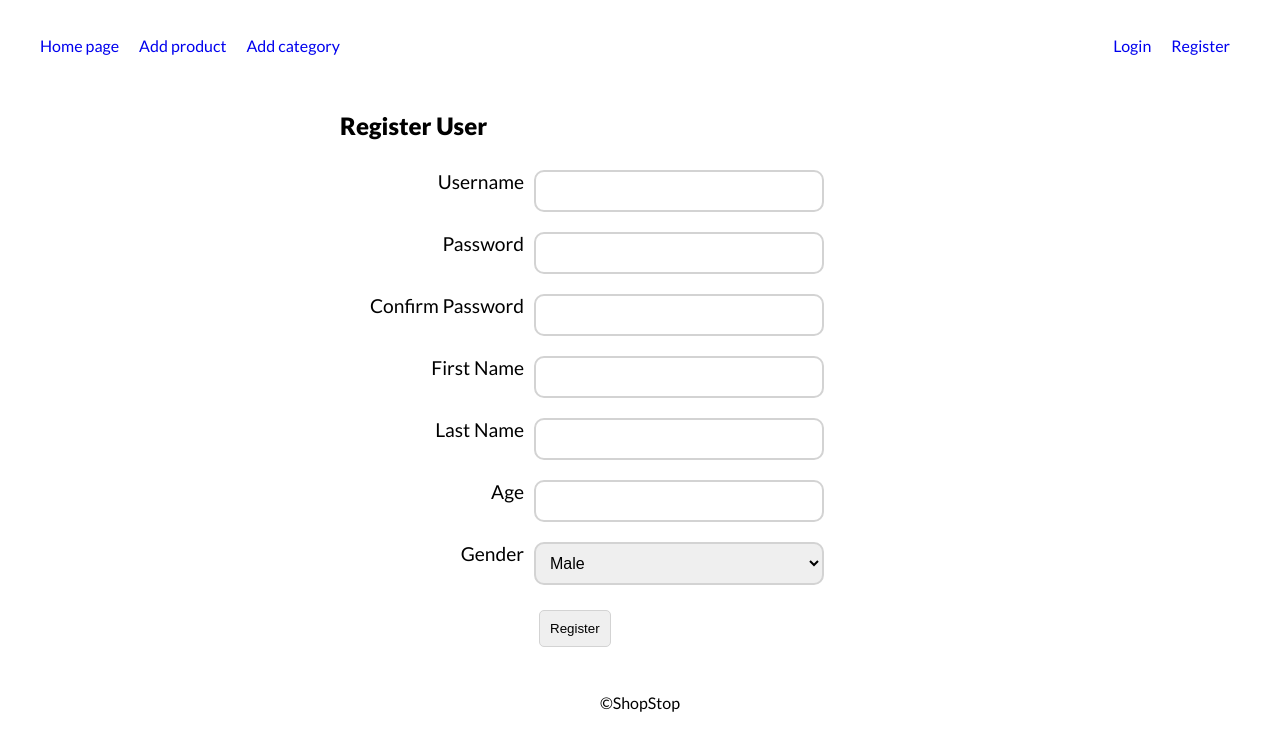
After one commit to tsvetanmanev/shop-stop-expressjs, a Node server app: page /user/register in a window 1280 px wide. The commit adds this page. Shown: the top 751 px of the page. Run offline with Node 20, Linux system fonts and the light colour scheme; some libraries are stand-ins or nearby versions.

Commit message:
Implemented User Register

```diff
--- a/config/express.js
+++ b/config/express.js
@@ -1,11 +1,26 @@
 const express = require('express')
 const path = require('path')
 const bodyParser = require('body-parser')
+const cookieParser = require('cookie-parser')
+const session = require('express-session')
+const passport = require('passport')
 
 module.exports = (app, config) => {
   app.set('view engine', 'pug')
   app.set('views', path.join(config.rootPath, 'views'))
   app.use(bodyParser.urlencoded({extended: true}))
+
+  app.use(cookieParser())
+  app.use(session({secret: 'S3cr3t', saveUninitialized: false, resave: false}))
+  app.use(passport.initialize())
+  app.use(passport.session())
+
+  app.use((req, res, next) => {
+    if (req.user) {
+      res.locals.user = req.user
+    }
+    next()
+  })
 
   app.use((req, res, next) => {
     if (req.url.startsWith('/content')) {
--- a/config/routes.js
+++ b/config/routes.js
@@ -5,6 +5,9 @@ let upload = multer({dest: './content/images'})
 
 module.exports = (app) => {
   app.get('/', controllers.home.index)
+
+  app.get('/user/register', controllers.user.registerGet)
+  app.post('/user/register', controllers.user.registerPost)
 
   app.get('/product/add', controllers.product.addGet)
   app.post('/product/add', upload.single('image'), controllers.product.addPost)
--- a/controllers/index.js
+++ b/controllers/index.js
@@ -1,9 +1,11 @@
 const homeHandler = require('./home')
 const productHandler = require('./product')
 const categoryHandler = require('./category')
+const userHandler = require('./user')
 
 module.exports = {
   home: homeHandler,
   product: productHandler,
-  category: categoryHandler
+  category: categoryHandler,
+  user: userHandler
 }
--- /dev/null
+++ b/controllers/user.js
@@ -0,0 +1,48 @@
+const User = require('../models/User')
+const encryption = require('../utilities/encryption')
+
+module.exports.registerGet = (req, res) => {
+  res.render('user/register')
+}
+
+module.exports.registerPost = (req, res) => {
+  let reqUser = req.body
+
+  if (reqUser.password && (reqUser.password !== reqUser.confirmedPassword)) {
+    reqUser.error = 'Passwords do not match.'
+    res.render('user/register', reqUser)
+    return
+  }
+
+  let user = {
+    username: reqUser.username,
+    firstName: reqUser.firstName,
+    lastName: reqUser.lastName,
+    age: reqUser.age,
+    gender: reqUser.gender
+  }
+
+  let salt = encryption.generateSalt()
+  user.salt = salt
+
+  if (reqUser.password) {
+    let hashedPassword = encryption.generateHashedPassword(salt, reqUser.password)
+    user.password = hashedPassword
+  }
+
+  User.create(user)
+    .then(user => {
+      req.logIn(user, (error, user) => {
+        if (error) {
+          res.render('user/register', { error: 'Authentication not working!' })
+          return
+        }
+
+        res.redirect('/')
+      })
+    })
+    .catch(error => {
+      reqUser.error = error
+      res.render('user/register', reqUser)
+    })
+}
--- a/index.js
+++ b/index.js
@@ -11,4 +11,6 @@ let environment = process.env.NODE_environment || 'development'
 database(config[environment])
 require('./config/express')(app, config[environment])
 require('./config/routes')(app)
+require('./config/passport')()
+
 app.listen(port)
--- a/package.json
+++ b/package.json
@@ -18,7 +18,9 @@
   "license": "MIT",
   "dependencies": {
     "body-parser": "1.17.2",
+    "cookie-parser": "1.4.3",
     "express": "4.15.3",
+    "express-session": "1.15.3",
     "gulp": "3.9.1",
     "gulp-clean-css": "3.4.0",
     "gulp-rename": "1.2.2",
@@ -26,6 +28,8 @@
     "mongoose": "4.10.4",
     "multer": "1.3.0",
     "multiparty": "4.1.3",
+    "passport": "0.3.2",
+    "passport-local": "1.0.0",
     "pug": "2.0.0-rc.2",
     "shortid": "2.2.8",
     "standard": "10.0.2"
--- a/views/layout.pug
+++ b/views/layout.pug
@@ -18,10 +18,17 @@ body
           li
             a(href='/category/add') Add category
           li.delimeter
-          li.align-right
-            a(href='/user/register') Register
-          li.align-right
-            a(href='/user/login') Login
+          if user
+            li.align-right
+              form#logout-form(method='post' action='/user/logout')
+                a(href="javascript:document.getElementById('logout-form').submit()") Logout
+            li.align-right
+              span= user.username
+          else
+            li.align-right
+              a(href='/user/register') Register
+            li.align-right
+              a(href='/user/login') Login
   if error
     h2.error-msg= error
   else if success
--- /dev/null
+++ b/views/user/register.pug
@@ -0,0 +1,30 @@
+extends ../layout.pug
+
+block content
+  form.form.center-form(method='post')
+    h2 Register User
+    .form-group
+      label(for='username') Username
+      input#username.input-field(name='username', type='text' value=username)
+    .form-group
+      label(for='password') Password
+      input#password.input-field(name='password', type='password')
+    .form-group
+      label(for='confirmedPassword') Confirm Password
+      input#confirmedPassword.input-field(name='confirmedPassword', type='password')
+    .form-group
+      label(for='firstName') First Name
+      input#firstName.input-field(name='firstName', type='text' value=firstName)
+    .form-group
+      label(for='lastName') Last Name
+      input#lastName.input-field(name='lastName', type='text' value=lastName)
+    .form-group
+      label(for='age') Age
+      input#age.input-field(name='age', type='number' value=age)
+    .form-group
+      label(for='gender') Gender
+      select#gender.input-field(name='gender')
+        option Male
+        option Female
+    .form-group
+      input.form-btn.btn(type='submit', value='Register')
```
Also changed, not shown: config/passport.js (added, +31 -0 lines), models/User.js (line endings or trailing spaces).
